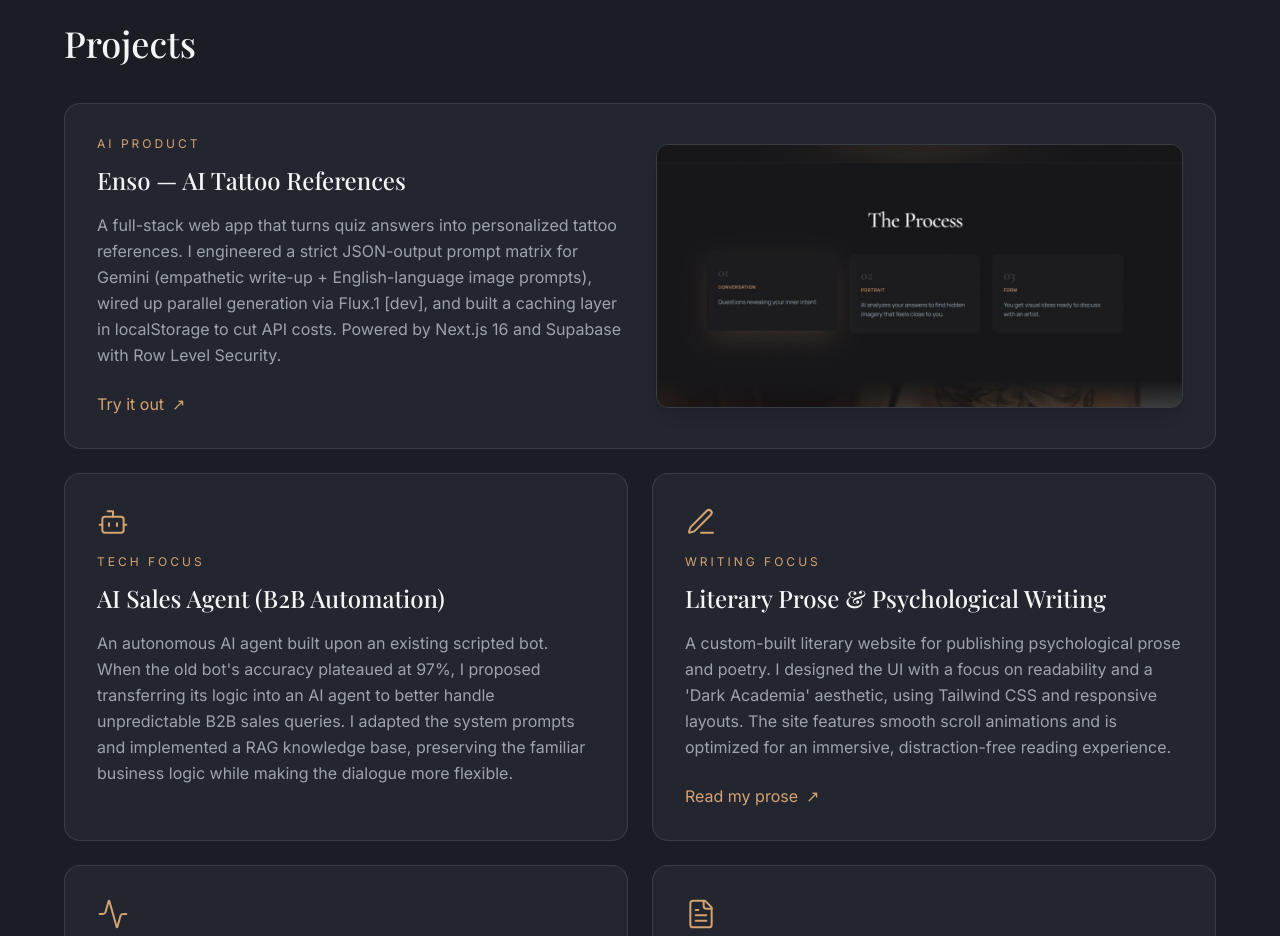
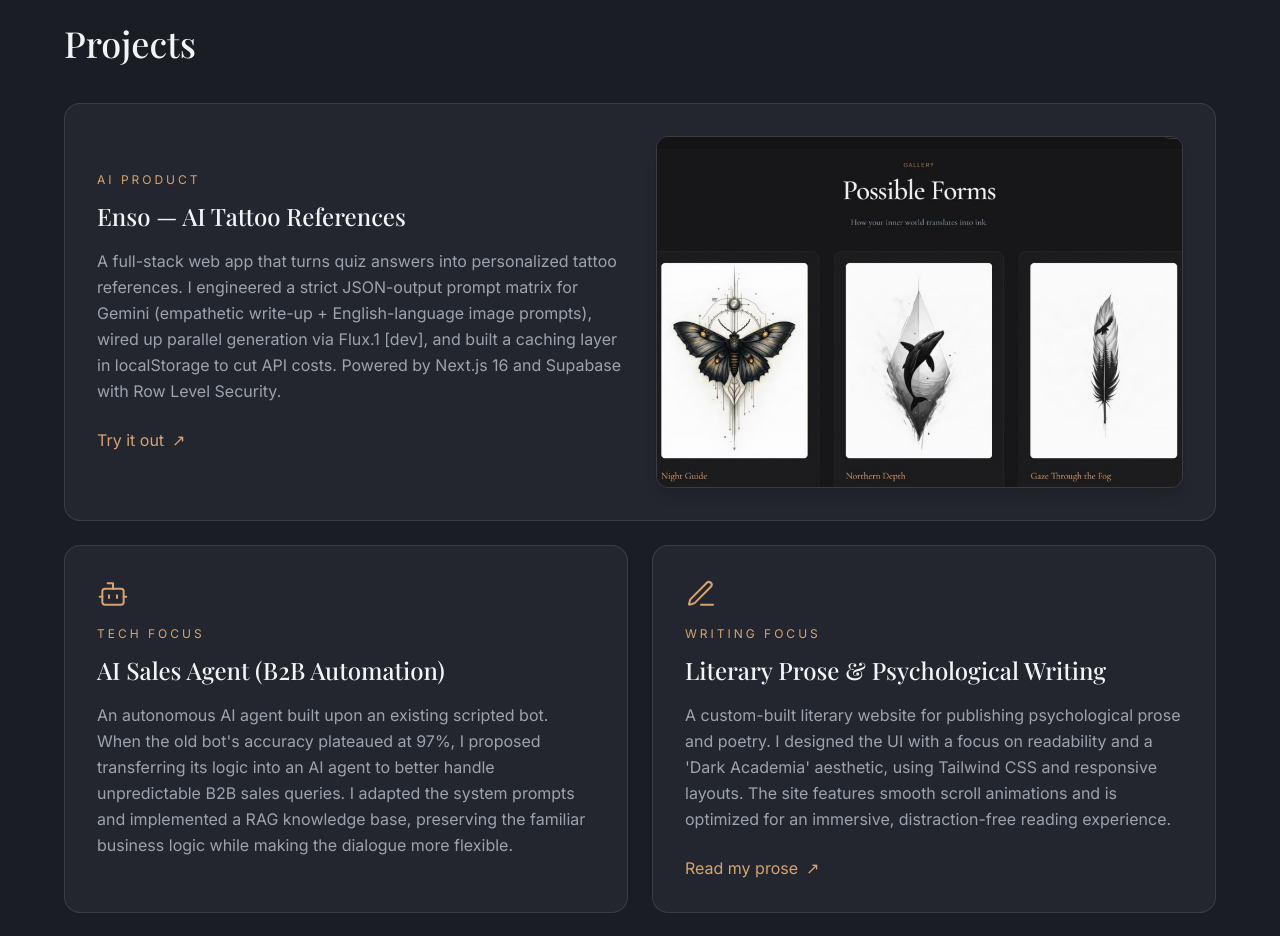
Before and after one commit to kUzUyA17/portfolio, a plain HTML site: page index.html in a window 1280 px wide. Shown: the part 1300-2236 px from the top of the page. Drawn offline with nearby package versions, Linux system fonts and the light colour scheme; a web font is replaced by a local one.

Commit message:
Обновила скриншот Enso на новый дизайн

```diff
--- a/index.html
+++ b/index.html
@@ -195,7 +195,7 @@
                 <span class="ml-2" aria-hidden="true">↗</span>
               </a>
             </div>
-            <img src="enso-preview.jpg" alt="Enso Interface" class="rounded-xl w-full h-auto object-cover border border-white/10 shadow-lg" />
+            <img src="enso-gallery.jpg" alt="Enso Interface" class="rounded-xl w-full h-auto object-cover border border-white/10 shadow-lg" />
           </div>
         </article>
 
```
Also changed, not shown: enso-gallery.jpg (added).
